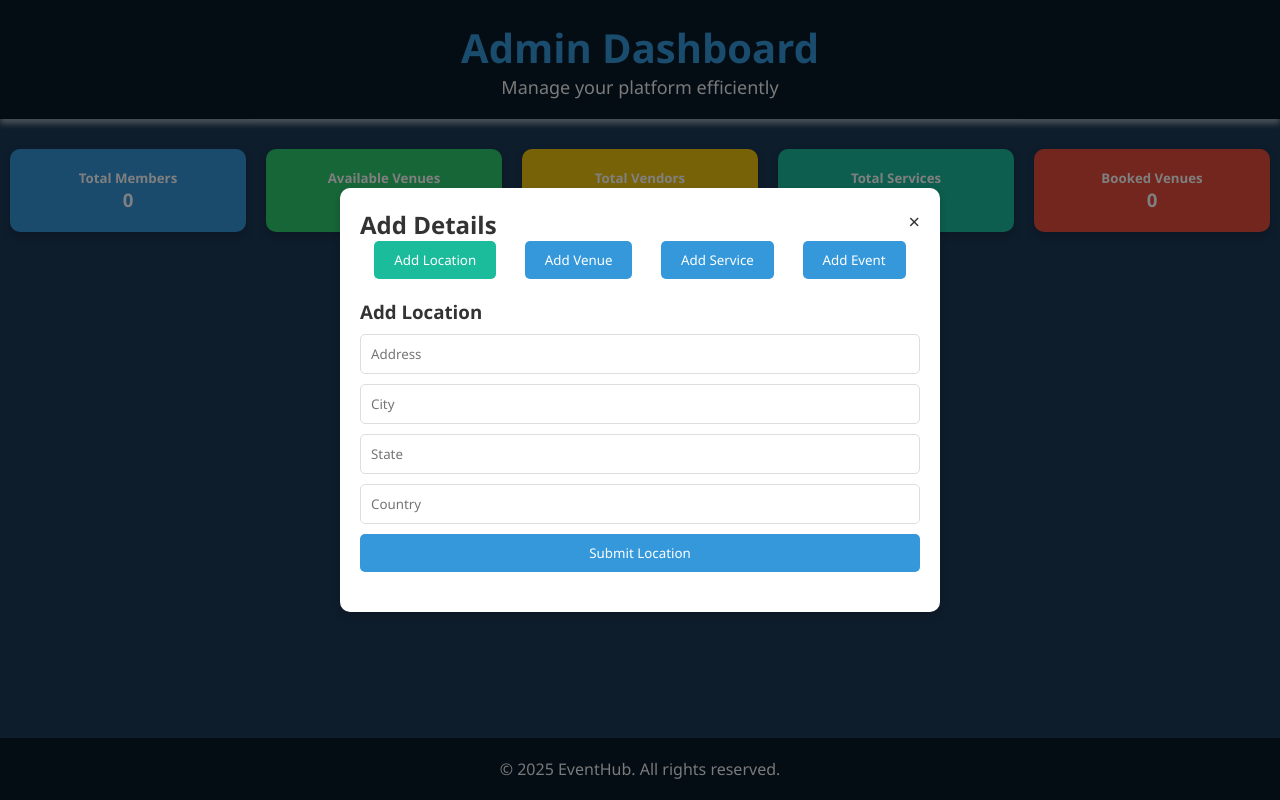
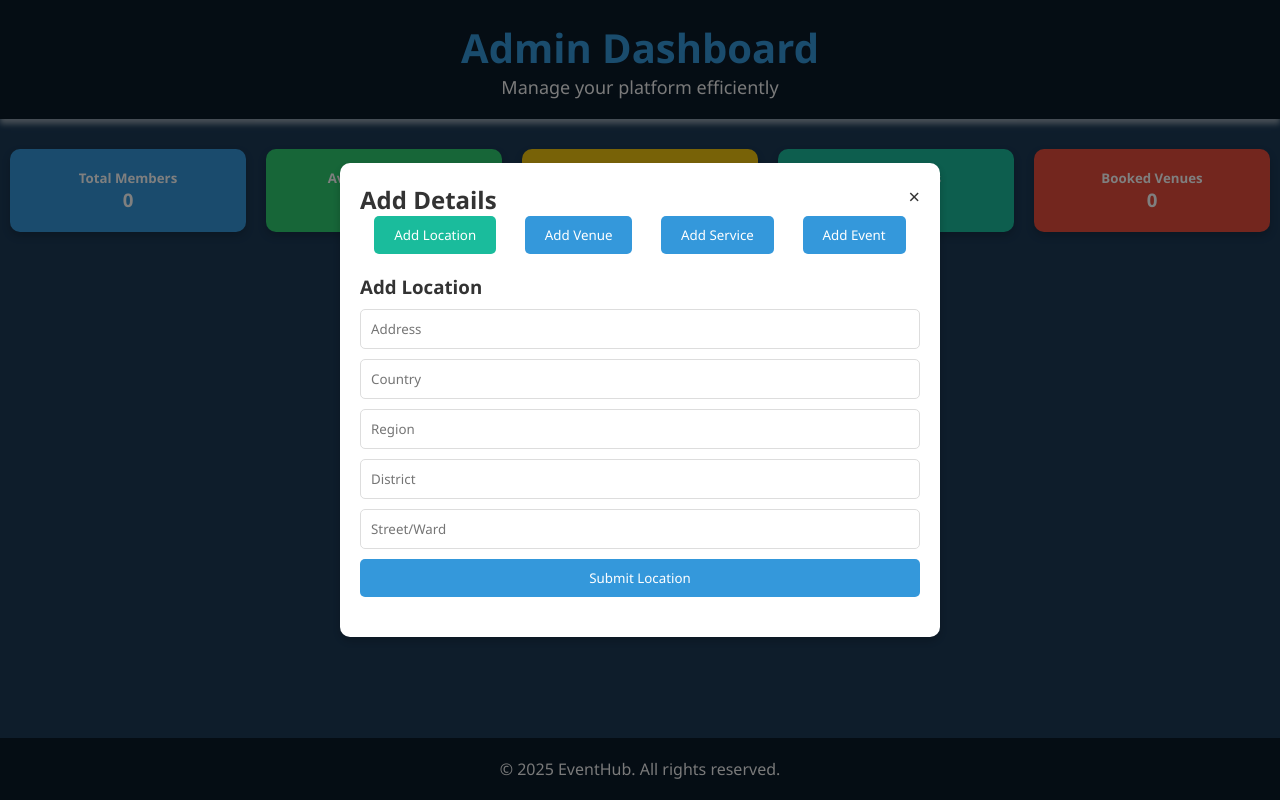
Before and after one commit to Nicholauswarobi/EventSHUB, a Flask app: page /admin in a window 1280 px wide, after a click on "Add Details". Run offline with Flask 3, Linux system fonts and the light colour scheme; the visitor is signed in with stand-in values (Sample User, id 1); data that the repository does not hold is empty.

Commit message:
Update Location Tables

```diff
--- a/app.py
+++ b/app.py
@@ -57,9 +57,10 @@ def create_tables():
         CREATE TABLE IF NOT EXISTS vendor_locations (
             id INT AUTO_INCREMENT PRIMARY KEY,
             address VARCHAR(255) NOT NULL,
-            city VARCHAR(100) NOT NULL,
-            state VARCHAR(100),
             country VARCHAR(100) NOT NULL,
+            region VARCHAR(100),
+            district VARCHAR(100),
+            street_ward VARCHAR(100),
             vendor_id INT NOT NULL,  -- Track which vendor added the location
             FOREIGN KEY (vendor_id) REFERENCES users(id)
         )
@@ -123,9 +124,10 @@ def create_tables():
         CREATE TABLE IF NOT EXISTS admin_locations (
             id INT AUTO_INCREMENT PRIMARY KEY,
             address VARCHAR(255) NOT NULL,
-            city VARCHAR(100) NOT NULL,
-            state VARCHAR(100),
-            country VARCHAR(100) NOT NULL
+            country VARCHAR(100) NOT NULL,
+            region VARCHAR(100),
+            district VARCHAR(100),
+            street_ward VARCHAR(100)
         )
         """)
 
@@ -312,8 +314,6 @@ def user_dashboard():
         return redirect(url_for('eventhub'))  # Redirect to login if not signed in
     return render_template('Userdashboard.html', user_signed_in=user_signed_in)
 
-    print("User access granted. Rendering user dashboard.")  # Debug log
-    return render_template('Userdashboard.html', user_signed_in=user_signed_in)
 
 @app.route('/venues')
 def venues():
@@ -398,10 +398,10 @@ def admin_dashboard():
 
     # Fetch all locations (vendor and admin added)
     cursor.execute("""
-        SELECT id, address, city, state, country, 'vendor' AS source
+        SELECT id, address, country, region, district, street_ward, 'vendor' AS source
         FROM vendor_locations
         UNION ALL
-        SELECT id, address, city, state, country, 'admin' AS source
+        SELECT id, address, country, region, district, street_ward, 'admin' AS source
         FROM admin_locations
     """)
     all_locations = cursor.fetchall()
@@ -506,9 +506,10 @@ def add_location():
     try:
         data = request.form
         address = data['address']
-        city = data['city']
-        state = data.get('state', None)
         country = data['country']
+        region = data.get('region', None)
+        district = data.get('district', None)
+        street_ward = data.get('street_ward', None)
         added_by_role = session.get('user_role')  # Get the role of the logged-in user
 
         connection = connection_pool.get_connection()
@@ -528,16 +529,16 @@ def add_location():
 
             # Insert into vendor_locations table
             cursor.execute("""
-                INSERT INTO vendor_locations (address, city, state, country, vendor_id)
-                VALUES (%s, %s, %s, %s, %s)
-            """, (address, city, state, country, vendor_id))
+                INSERT INTO vendor_locations (address, country, region, district, street_ward, vendor_id)
+                VALUES (%s, %s, %s, %s, %s, %s)
+            """, (address, country, region, district, street_ward, vendor_id))
 
         elif added_by_role == 'admin':
             # Insert into admin_locations table
             cursor.execute("""
-                INSERT INTO admin_locations (address, city, state, country)
-                VALUES (%s, %s, %s, %s)
-            """, (address, city, state, country))
+                INSERT INTO admin_locations (address, country, region, district, street_ward)
+                VALUES (%s, %s, %s, %s, %s)
+            """, (address, country, region, district, street_ward))
 
         connection.commit()
         cursor.close()
@@ -566,26 +567,28 @@ def add_venue():
         connection = connection_pool.get_connection()
         cursor = connection.cursor()
 
+        # Check for duplicate venue names
         if added_by_role == 'vendor':
             vendor_id = session.get('user_id')  # Use the logged-in vendor's ID
 
-            # Verify that the vendor exists in the users table
-            cursor.execute("SELECT * FROM users WHERE id = %s AND role = 'vendor'", (vendor_id,))
-            user = cursor.fetchone()
+            cursor.execute("SELECT * FROM vendor_venues WHERE name = %s AND vendor_id = %s", (venue_name, vendor_id))
+            existing_venue = cursor.fetchone()
+        elif added_by_role == 'admin':
+            cursor.execute("SELECT * FROM admin_venues WHERE name = %s", (venue_name,))
+            existing_venue = cursor.fetchone()
 
-            if not user:
-                cursor.close()
-                connection.close()
-                return jsonify({"success": False, "error": "Vendor does not exist or is not authorized"}), 400
+        if existing_venue:
+            cursor.close()
+            connection.close()
+            return jsonify({"success": False, "error": "Venue name already exists"}), 400
 
-            # Insert into vendor_venues table
+        # Insert new venue
+        if added_by_role == 'vendor':
             cursor.execute("""
                 INSERT INTO vendor_venues (name, description, capacity, price, location_id, vendor_id)
                 VALUES (%s, %s, %s, %s, %s, %s)
             """, (venue_name, venue_description, venue_capacity, venue_price, location_id, vendor_id))
-
         elif added_by_role == 'admin':
-            # Insert into admin_venues table
             cursor.execute("""
                 INSERT INTO admin_venues (name, description, capacity, price, location_id)
                 VALUES (%s, %s, %s, %s, %s)
@@ -749,10 +752,17 @@ def get_locations():
 
         if user_role == 'vendor':
             # Fetch locations added by the vendor
-            cursor.execute("SELECT id, address, city FROM vendor_locations WHERE vendor_id = %s", (user_id,))
+            cursor.execute("""
+                SELECT id, address, country, region, district, street_ward
+                FROM vendor_locations
+                WHERE vendor_id = %s
+            """, (user_id,))
         elif user_role == 'admin':
             # Fetch all locations added by admin
-            cursor.execute("SELECT id, address, city FROM admin_locations")
+            cursor.execute("""
+                SELECT id, address, country, region, district, street_ward
+                FROM admin_locations
+            """)
         else:
             return jsonify({'error': 'Unauthorized access'}), 403
 
--- a/static/scripts/admin.js
+++ b/static/scripts/admin.js
@@ -164,7 +164,10 @@ function reloadDropdownData(tabId) {
           locationDropdown.innerHTML = '<option value="" disabled selected>Select Location</option>';
           if (data.locations && data.locations.length > 0) {
             data.locations.forEach(location => {
-              locationDropdown.innerHTML += `<option value="${location.id}">${location.address}, ${location.city}</option>`;
+              locationDropdown.innerHTML += `
+                <option value="${location.id}">
+                  ${location.street_ward}, ${location.district}, ${location.region}, ${location.country}
+                </option>`;
             });
           } else {
             locationDropdown.innerHTML += '<option value="" disabled>No locations available</option>';
--- a/static/scripts/vendor.js
+++ b/static/scripts/vendor.js
@@ -101,7 +101,10 @@ function reloadDropdownData(tabId) {
           locationDropdown.innerHTML = '<option value="" disabled selected>Select Location</option>';
           if (data.locations && data.locations.length > 0) {
             data.locations.forEach(location => {
-              locationDropdown.innerHTML += `<option value="${location.id}">${location.address}, ${location.city}</option>`;
+              locationDropdown.innerHTML += `
+                <option value="${location.id}">
+                  ${location.street_ward}, ${location.district}, ${location.region}, ${location.country}
+                </option>`;
             });
           } else {
             locationDropdown.innerHTML += '<option value="" disabled>No locations available</option>';
--- a/templates/admin_dashboard.html
+++ b/templates/admin_dashboard.html
@@ -69,9 +69,10 @@
         <form method="POST" action="/add_location" onsubmit="handleFormSubmit(event, 'locationTab', 'venueTab', 'addDetailsModal')">
           <h3>Add Location</h3>
           <input type="text" name="address" placeholder="Address" required>
-          <input type="text" name="city" placeholder="City" required>
-          <input type="text" name="state" placeholder="State">
           <input type="text" name="country" placeholder="Country" required>
+          <input type="text" name="region" placeholder="Region">
+          <input type="text" name="district" placeholder="District">
+          <input type="text" name="street_ward" placeholder="Street/Ward">
           <button type="submit" name="submit_location">Submit Location</button>
         </form>
       </div>
--- a/templates/vendor_dashboard.html
+++ b/templates/vendor_dashboard.html
@@ -65,9 +65,10 @@
         <form method="POST" action="/add_location" onsubmit="handleFormSubmit(event, 'locationTab', 'venueTab', 'manageServicesModal')">
           <h3>Add Location</h3>
           <input type="text" name="address" placeholder="Address" required>
-          <input type="text" name="city" placeholder="City" required>
-          <input type="text" name="state" placeholder="State">
           <input type="text" name="country" placeholder="Country" required>
+          <input type="text" name="region" placeholder="Region">
+          <input type="text" name="district" placeholder="District">
+          <input type="text" name="street_ward" placeholder="Street/Ward">
           <button type="submit" name="submit_location">Submit Location</button>
         </form>
       </div>
```
